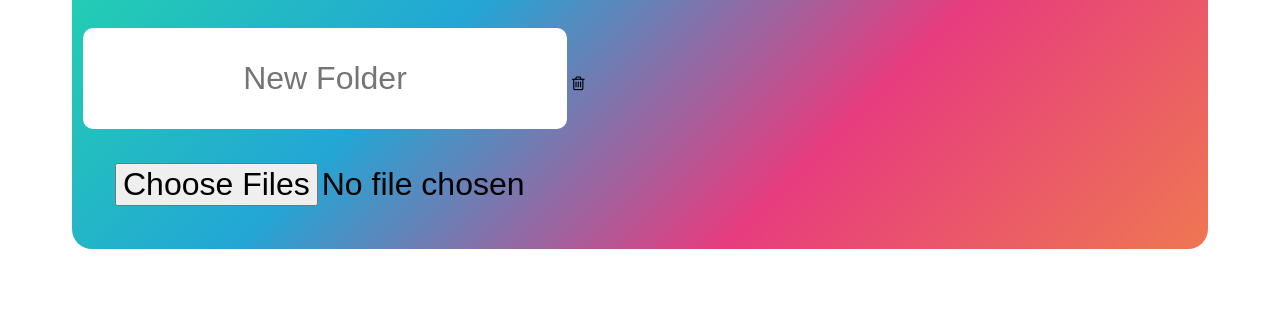
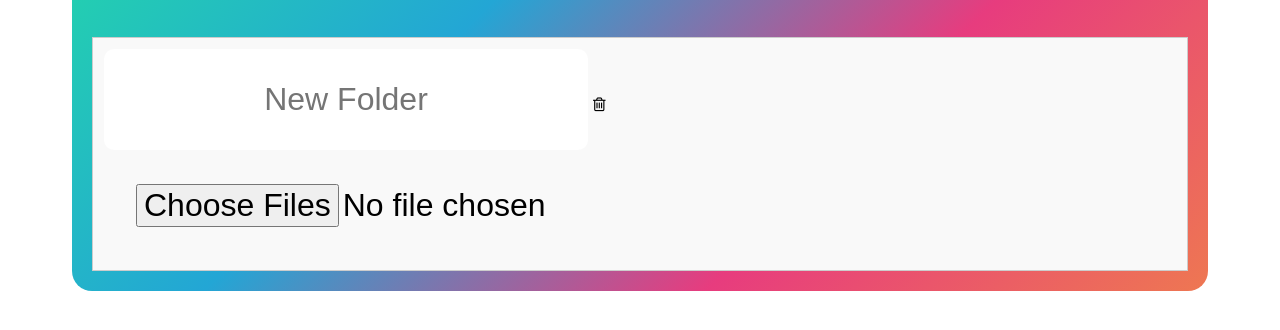
Before and after one commit to mcm0021/mcm0021.github.io, a plain HTML site: page index.html in a window 1280 px wide. Both pictures are taken after a click on the button "Neuen Ordner erstellen". Shown: the part 460-790 px from the top of the page. Drawn offline with Linux system fonts and the light colour scheme.

Commit message:
device width

```diff
--- a/demo.css
+++ b/demo.css
@@ -1,4 +1,4 @@
-@media (max-device-width: 450) {
+@media (max-device-width: 560) {
   #menu {
     border-radius: 25px;
     padding: 20px;
@@ -55,7 +55,12 @@
   background: linear-gradient(-45deg, #ee7752, #e73c7e, #23a6d5, #23d5ab);
 }
 
-
+.folder {
+  margin: 10px;
+  padding: 10px;
+  border: 1px solid #ccc;
+  background-color: #f9f9f9;
+}
 
 .folder h3 {
   margin: 0 0 10px;
```
